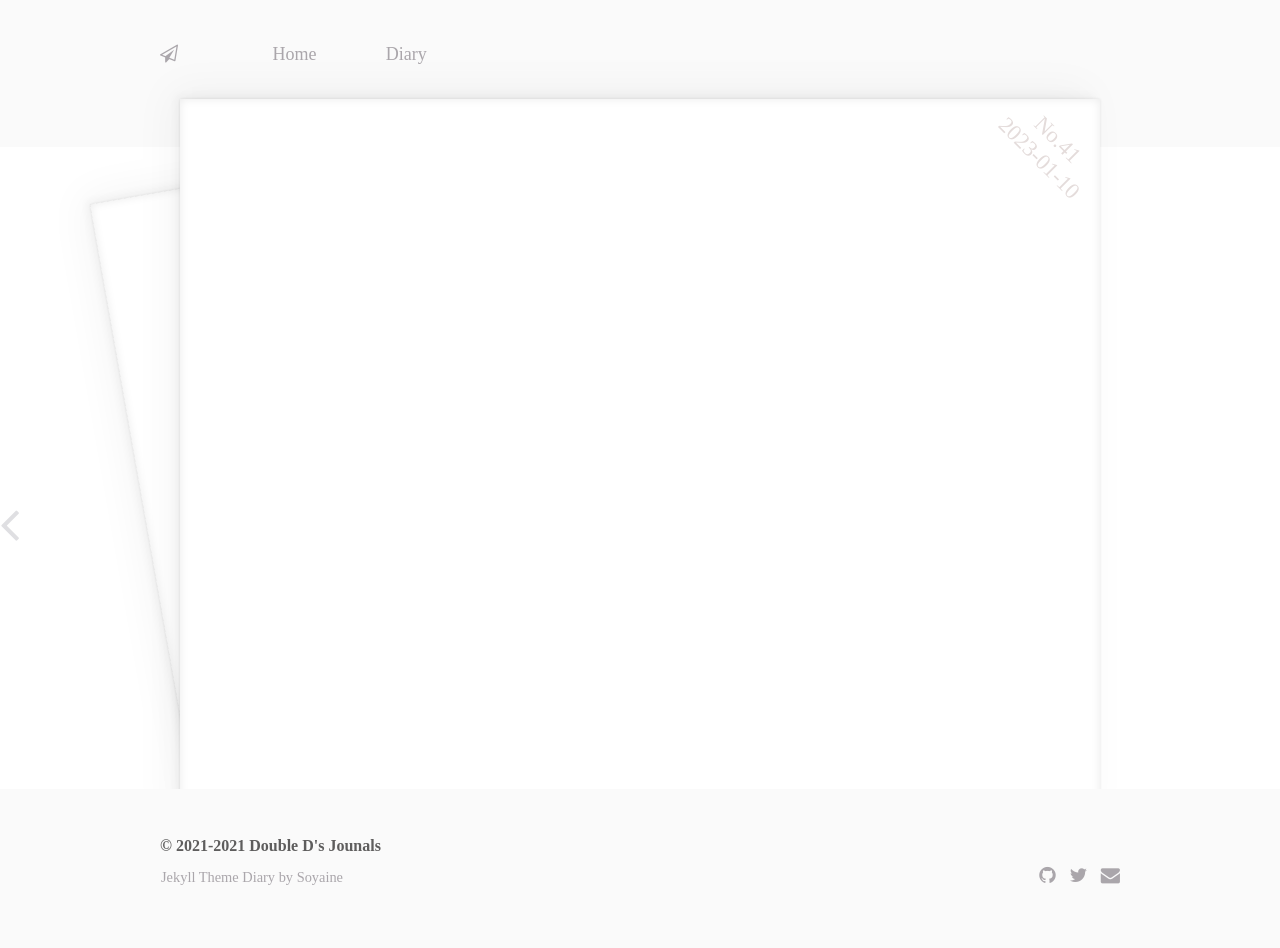
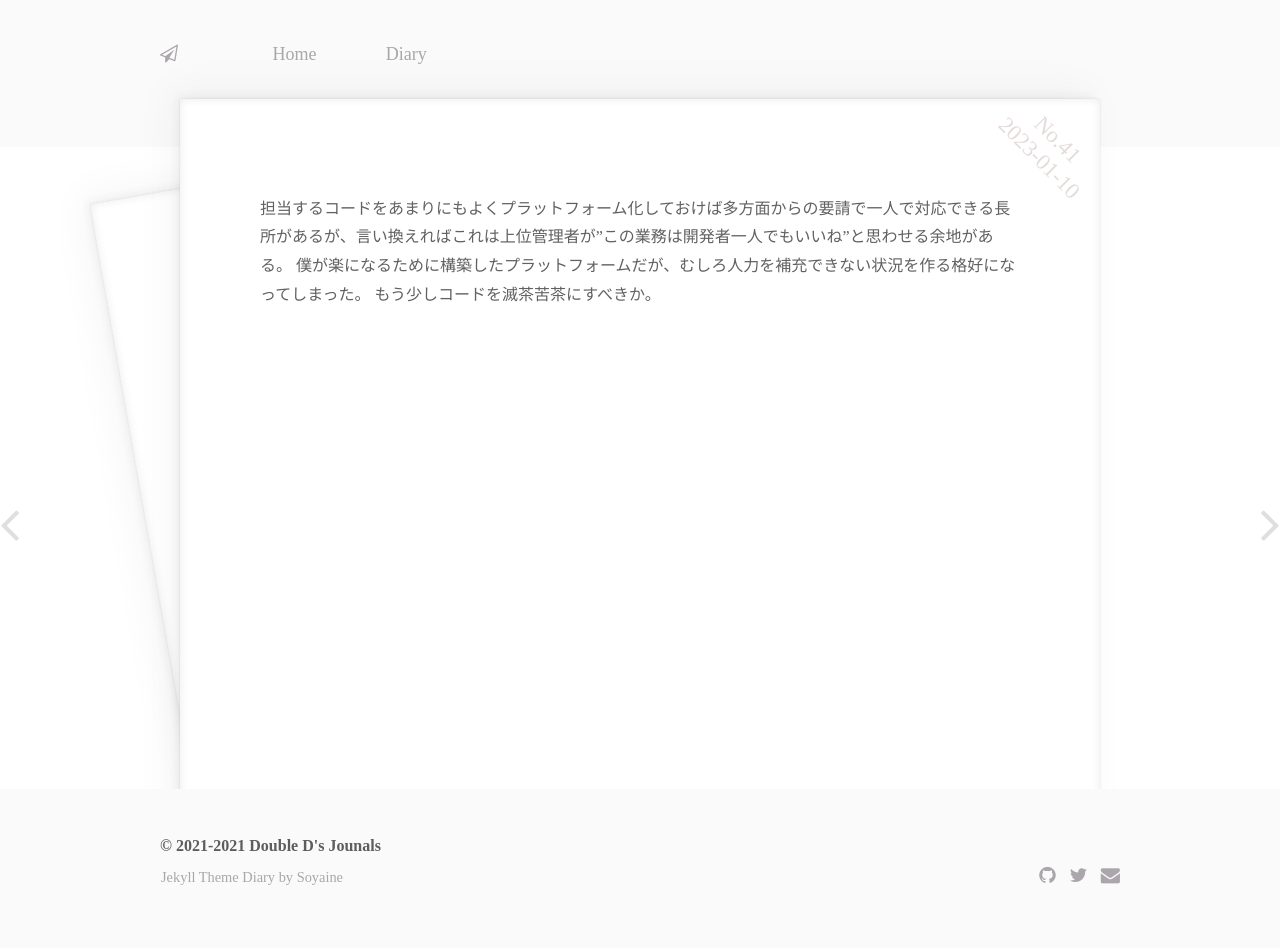
Before and after one commit to daduki/daduki.github.io, a Jekyll site: the page built from _posts/2023-01-10-jp.md, in a window 1280 px wide. Built offline with Jekyll 4.4.1, drawn with Linux system fonts in a browser that asks for light colours.

Commit message:
add post for japanese journey

```diff
--- a/_posts/2023-01-10-jp.md
+++ b/_posts/2023-01-10-jp.md
@@ -1,7 +1,11 @@
 ---
 layout: post
-title: ""
+title: "滅茶苦茶にすべきか"
 date: 2023-01-10
 category: jp
 excerpt: ""
 ---
+
+担当するコードをあまりにもよくプラットフォーム化しておけば多方面からの要請で一人で対応できる長所があるが、言い換えればこれは上位管理者が”この業務は開発者一人でもいいね”と思わせる余地がある。
+僕が楽になるために構築したプラットフォームだが、むしろ人力を補充できない状況を作る格好になってしまった。
+もう少しコードを滅茶苦茶にすべきか。
```
Also changed, not shown: _posts/2023-01-11-jp.md (added, +10 -0 lines).
